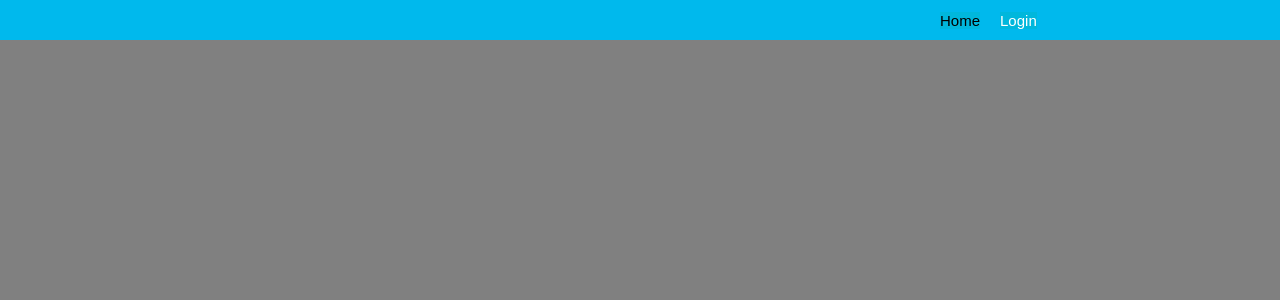
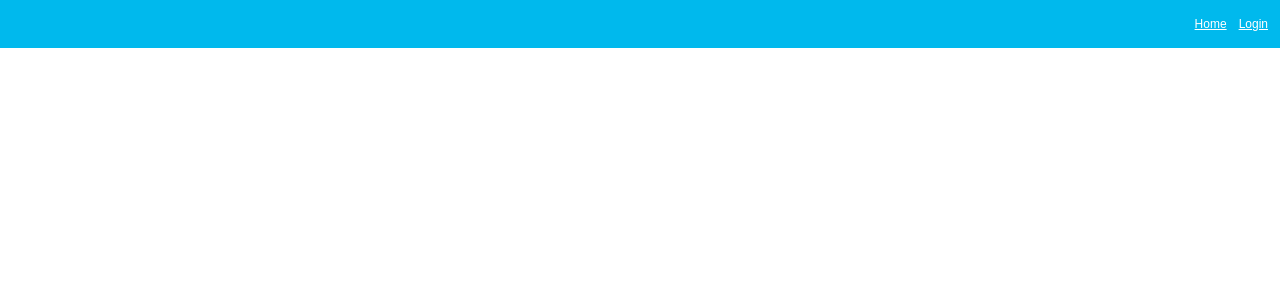
Before and after one commit to gitleolee/dytro, a React (Create React App) app: page / in a window 1280 px wide. Shown: the top 300 px of the page. Built offline with nearby package versions, Linux system fonts and the light colour scheme.

Commit message:
mikey's first commit

```diff
--- a/package.json
+++ b/package.json
@@ -3,6 +3,7 @@
   "version": "0.1.0",
   "private": true,
   "dependencies": {
+    "emotion": "^9.2.8",
     "react": "^16.5.1",
     "react-dom": "^16.5.1",
     "react-scripts": "1.1.5"
--- a/src/App.css
+++ b/src/App.css
@@ -3,7 +3,6 @@
   font-size: 12px;
   margin: 0px;
   padding: 0px;
-  background-color: grey;
 }
 
 .headerMenu {
--- a/src/App.js
+++ b/src/App.js
@@ -1,19 +1,32 @@
-import React, { Component } from "react";
-import logo from "./logo.svg";
-import "./App.css";
+import React, { Component } from 'react';
+import './App.css';
+import { css } from 'emotion';
 
 class App extends Component {
   render() {
     return (
       <div className="App">
-        <div className="headerMenu">
-          <div id="wrapper">
-            <div className="menuBar">
-              <a href="./index.html" id="selectedMenu">
-                Home
-              </a>
-              <a href="./login.html">Login</a>
-            </div>
+        <div
+          className={css`
+            display: flex;
+            flex-direction: row-reverse;
+            align-items: center;
+            height: 4rem;
+            background: #00b9ed;
+            a {
+              color: #fff;
+            }
+          `}
+        >
+          <div
+            className={css`
+              a {
+                margin-right: 1rem;
+              }
+            `}
+          >
+            <a href="./index.html">Home</a>
+            <a href="./login.html">Login</a>
           </div>
         </div>
       </div>
```
Also changed, not shown: 1 other file (tests, documents, lock files or other folders).
